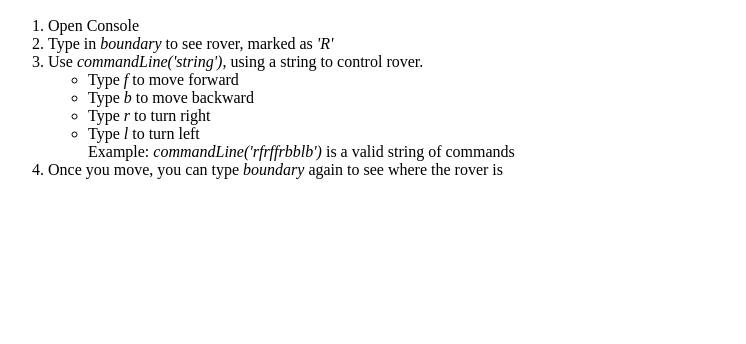
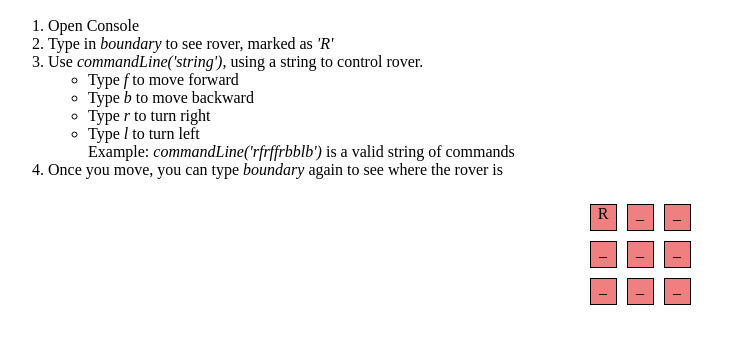
Before and after one commit to mikerawth/mars-rover, a plain HTML site: page index.html in a window 1280 px wide. Shown: the part 110-454 px from the top of the page, without its empty margins (0-746 px from the left). Drawn offline with Linux system fonts and the light colour scheme.

Commit message:
made foundation on visual boundary, but needs implentation on rover movement

```diff
--- a/index.html
+++ b/index.html
@@ -4,6 +4,7 @@
   <meta charset="UTF-8">
   <title>Mars Rover</title>
   <script src="javascripts/app.js"></script>
+  <link rel="stylesheet" href="style.css">
 </head>
 <body>
   <h1>Mars-Rover Project</h1>
@@ -23,5 +24,12 @@
     </li>
     <li>Once you move, you can type <i>boundary</i> again to see where the rover is</li>
   </ol>
+
+  <div id="grid">
+    <script>
+      formBoundary();
+      displayBoundary();
+    </script>
+  </div>
 </body>
 </html>
--- a/javascripts/app.js
+++ b/javascripts/app.js
@@ -8,8 +8,8 @@ var rover = {
   travelLog: []
 };
 
-var xBoundary = 10;
-var yBoundary = 10;
+var xBoundary = 3;
+var yBoundary = 3;
 
 const boundary = createBoundary(xBoundary,yBoundary);
 updatedPosition(roverPosition());
@@ -74,6 +74,7 @@ function moveForward(){
         rover.x--;
         break;
     }
+    displayBoundary();
     updatedPosition(roverPosition());
     return console.log(`Rover moving forward, heading ${rover.direction}. Now at position ${roverPosition()}`);
   }
@@ -129,6 +130,7 @@ function commandLine(commands) {
         break;
     }
   }
+  displayBoundary();
   rover.travelLog.push(roverPosition());
   return rover.travelLog;
 }
@@ -150,7 +152,7 @@ function updatedPosition(location) {
 
 // function removes previous position in Boundary.
 function removePreviousPosition(location) {
-  boundary[location[1]][location[0]] = null;
+  boundary[location[1]][location[0]] = "X";
 }
 
 // Rover checks spot ahead, makes sure it is in boundary
@@ -173,7 +175,7 @@ function preventCrash() {
       break;
   }
   // Now have the predictedLocatoin of Rover
-  var predictedLocation = boundary[predictRoverX, predictRoverY];
+  // var predictedLocation = boundary[predictRoverX, predictRoverY];
   // Any spot that is 'undefined' works with y-axis in regards to Boundary.
   if (predictRoverX < 0 || predictRoverX >= xBoundary
     || predictRoverY < 0 || predictRoverY >= yBoundary) {
@@ -204,7 +206,7 @@ function preventBackCrash() {
       predictRoverX++;
       break;
     }
-  var predictedLocation = boundary[predictRoverX, predictRoverY];
+  // var predictedLocation = boundary[predictRoverX, predictRoverY];
   if (predictRoverX < 0 || predictRoverX >= xBoundary
       || predictRoverY < 0 || predictRoverY >= yBoundary) {
     console.log(`Out of bounds.  Movement aborted`);
@@ -224,17 +226,44 @@ function preventBackCrash() {
       matrix[i] = [];
       // console.log(`creating ${i}`);
       for (let j = 0; j < x; j++) {
-        matrix[i][j] = null;
+        matrix[i][j] = "_";
         // console.log(`DEBUG: creating ${[i,j]}`);
 
       }
     }
     return matrix;
   }
+function formBoundary() {
+  grid = document.querySelector("#grid");
+  autoString = "";
+  autoCount = 0;
+  while(autoCount < xBoundary) {
+    autoString += "auto ";
+    autoCount++;
+  }
+  grid.style.gridTemplateColumns = autoString;
+  // grid.style.display = "grid";
+  // grid.style.gridGap = "10px 10px";
+  // grid.style.margin = "25px";
+  // grid.style.justifyContent = "center";
+}
+
+// displays Boundary on HTML page
+function displayBoundary() {
+  for(let i = 0; i < yBoundary; i++) {
+    for(let j=0; j < xBoundary; j++) {
+      document.write(`<div class="grid-item">${boundary[i][j]}</div>`);
+    }
+  }
+}
+
+
+
+
 
 // DEBUGING FUNCTIONS
 
-function gridLength(matrix) {
+function gridLength() {
   console.log(`xBoundary is ${xBoundary}, and x-axis length is ${boundary[0].length}`);
   console.log(`yBoundary is ${yBoundary}, and y-axis length is ${boundary.length}`);
 }
--- /dev/null
+++ b/style.css
@@ -0,0 +1,17 @@
+#grid {
+  display: grid;
+  grid-gap: 10px 10px;
+  margin: 25px;
+  justify-content: center;
+
+}
+
+.grid-item {
+  border: 1px solid black;
+  background-color: lightcoral;
+  width: 25px;
+  height: 25px;
+  text-align: center;
+
+
+}
```
